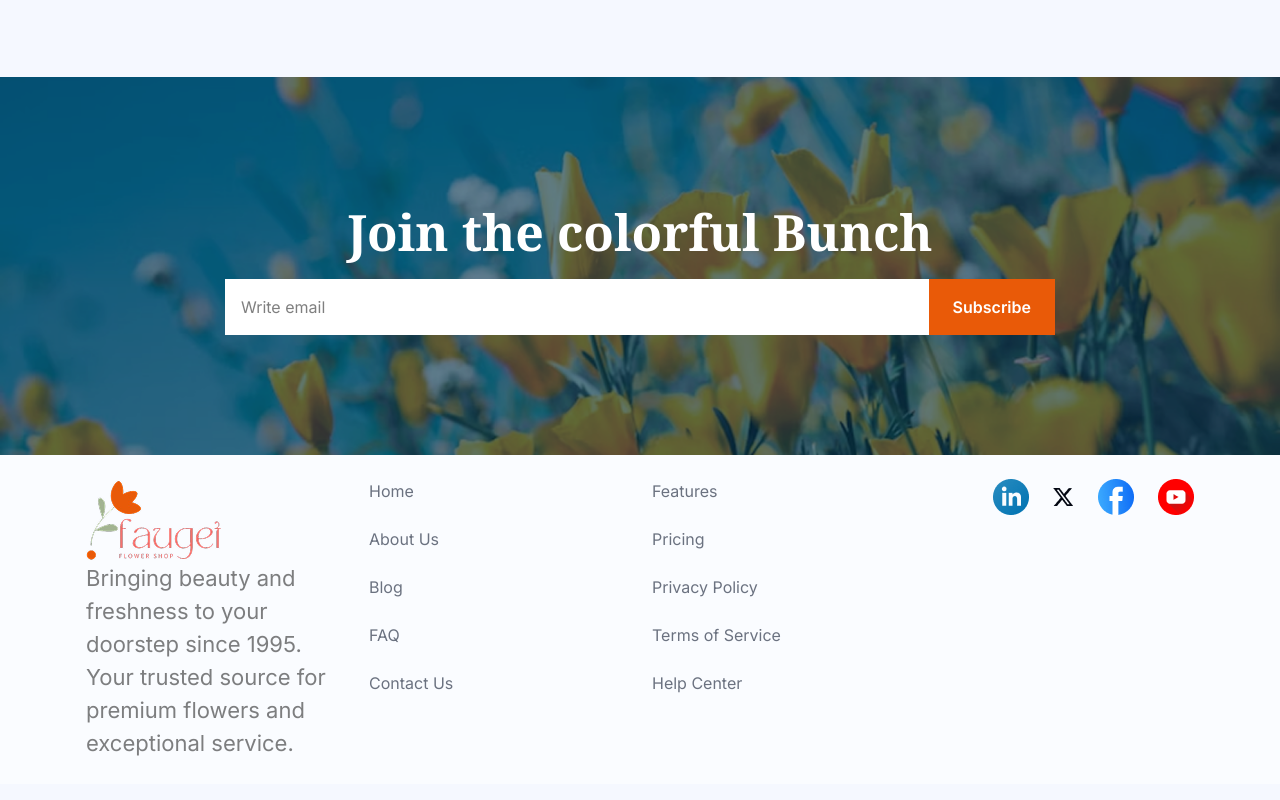
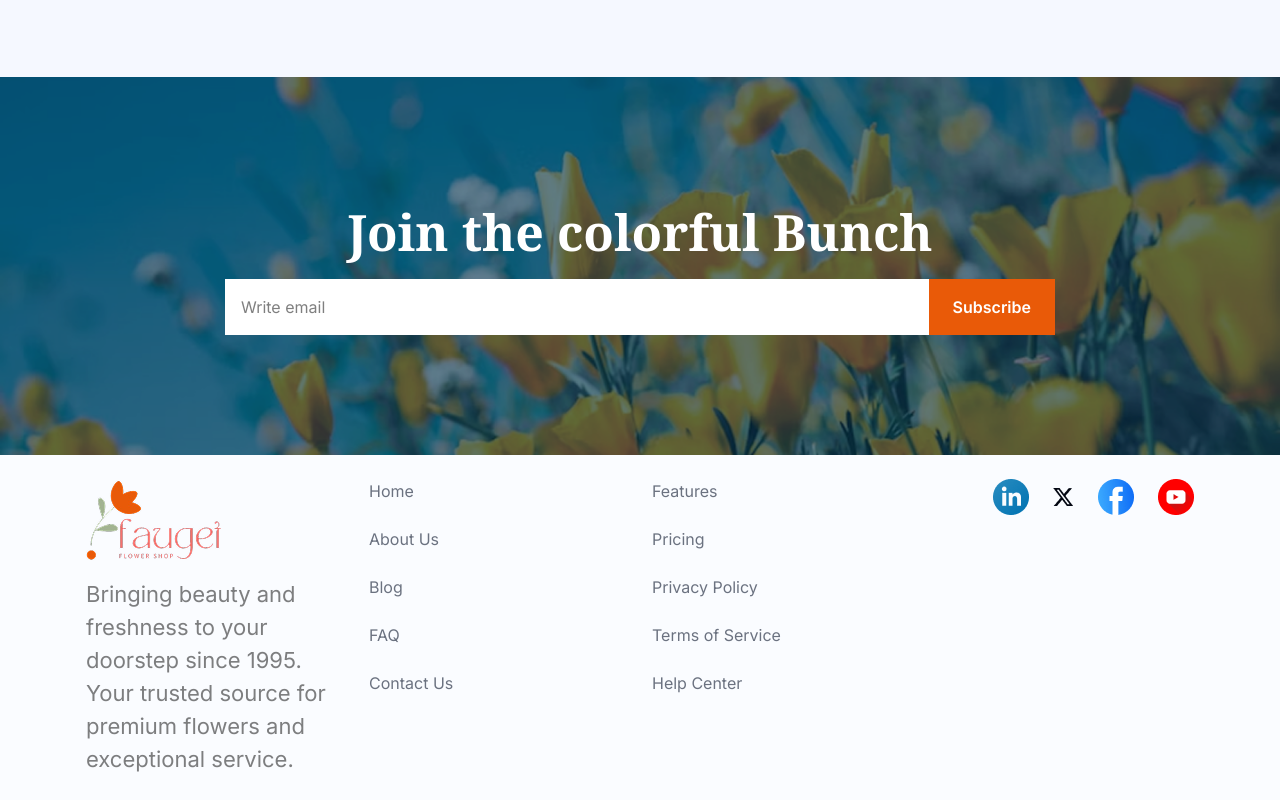
Before and after one commit to ashiqurrahman696/flower-market, a plain HTML site: page index.html in a window 1280 px wide. Shown: the part 3142-3942 px from the top of the page. Drawn offline with nearby package versions, Linux system fonts and the light colour scheme.

Commit message:
added gap between image and paragraph in the first column of footer section

```diff
--- a/index.html
+++ b/index.html
@@ -148,7 +148,7 @@
         <div class="max-w-285 mx-auto px-4 py-6 grid lg:grid-cols-4 gap-6">
             <div>
                 <img src="assets/logo.png" alt="">
-                <p class="font-inter lg:text-[22px] text-black/50">Bringing beauty and freshness to your doorstep since 1995. Your trusted source for premium flowers and exceptional service.</p>
+                <p class="font-inter lg:text-[22px] text-black/50 mt-4">Bringing beauty and freshness to your doorstep since 1995. Your trusted source for premium flowers and exceptional service.</p>
             </div>
             <div>
                 <ul class="flex flex-col gap-6">
```
